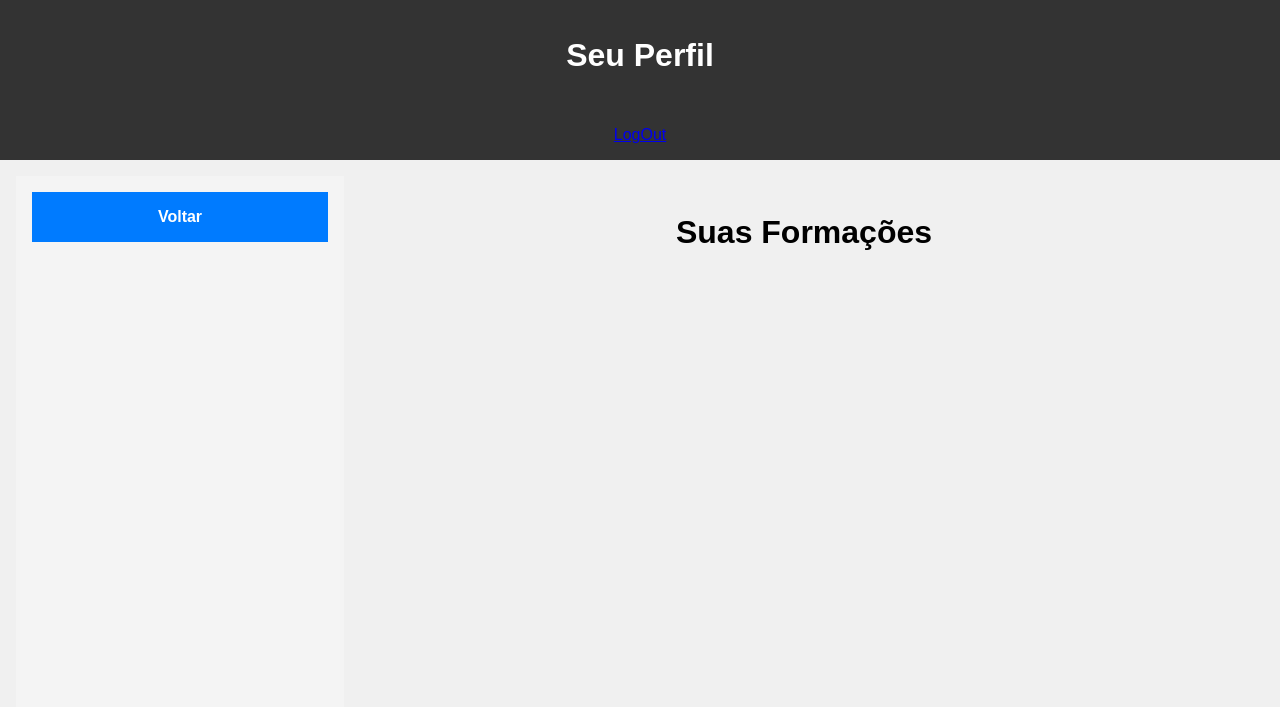
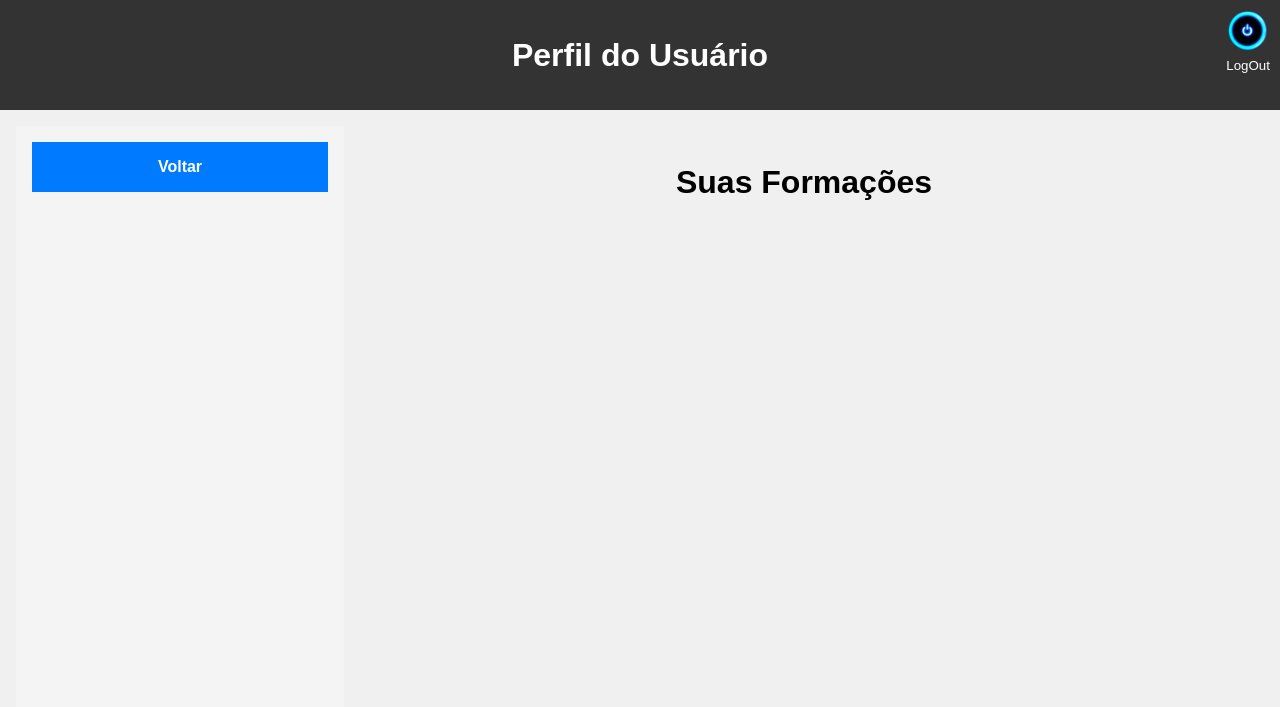
Before and after one commit to joicesezm/Sistema-Vagas-, a PHP site: page /User/Perfil/consultarFormacao.php in a window 1280 px wide. Shown: the top 707 px of the page. Run offline with PHP 8.4, Linux system fonts and the light colour scheme; the visitor is signed in with stand-in values (Sample User, id 1); data that the repository does not hold is empty.

Commit message:
adicionando funcoes a pagina de usuario

```diff
--- a/Projeto Integrador/User/Perfil/atualizarPerfil.php
+++ b/Projeto Integrador/User/Perfil/atualizarPerfil.php
@@ -31,6 +31,7 @@ if ($_SERVER["REQUEST_METHOD"] == "POST") {
     }
 
     mysqli_stmt_close($stmt);
+    mysqli_close($conexao);
 }
 
 mysqli_close($conexao);
--- a/Projeto Integrador/User/Perfil/consultarFormacao.php
+++ b/Projeto Integrador/User/Perfil/consultarFormacao.php
@@ -184,15 +184,57 @@ mysqli_close($conexao);
         .footer img {
             height: 40px;
         }
+
+        header {
+            display: flex;
+            text-align: center;
+            align-items: center;
+            justify-content: center;
+            max-height: 100px;
+        }
+
+        .header img {
+            max-width: 40px;
+        }
+
+        .logo-right {
+            position: fixed;
+            /* Fixar a posição em relação à janela de visualização */
+            top: 10px;
+            /* Ajuste a distância do topo conforme necessário */
+            right: 10px;
+            /* Ajuste a distância da borda direita conforme necessário */
+            text-align: center;
+            /* Centraliza o conteúdo dentro da div */
+        }
+
+        .logo-right img {
+            display: block;
+            /* Faz com que a imagem seja um bloco, garantindo que o texto fique embaixo */
+            margin: 0 auto;
+            /* Centraliza a imagem horizontalmente */
+        }
+
+        .logo-right small {
+            display: block;
+            /* Garante que o texto fique embaixo da imagem */
+            margin-top: 4px;
+            /* Ajusta o espaço entre a imagem e o texto, ajuste conforme necessário */
+        }
     </style>
 </head>
 <body>
 
         <div class="container">
         <header class="header">
-            <h1>Seu Perfil</h1>
+            <h1>Perfil do Usuário</h1>
+            <div class="logo-right">
+                <a href="../logout.php">
+                    <img src="../../img/power-off.png" alt="power-off" class="logo-img">
+                </a>
+                <small class="logo-text">LogOut</small>
+            </div>
         </header>
-        <nav class="header"><a href="../logout.php">LogOut</a></nav>
         <div class="content">
             <div class="flex-1">
                 <a id="aestranho" href="./user.php"><b>Voltar</b></a>
--- a/Projeto Integrador/User/Perfil/consultarVagasUser.php
+++ b/Projeto Integrador/User/Perfil/consultarVagasUser.php
@@ -201,7 +201,7 @@
 <body>
     <div class="container">
         <header class="header">
-            <h1>Seu Perfil</h1>
+            <h1>Perfil do Usuário</h1>
         </header>
         <div class="content">
             <div class="flex-1">
```
Also changed, not shown: Projeto Integrador/User/Perfil/consultarExperiencia.php (+44 -2 lines), Projeto Integrador/User/Perfil/user.php (+112 -8 lines), Projeto Integrador/img/power-off.png (added).
